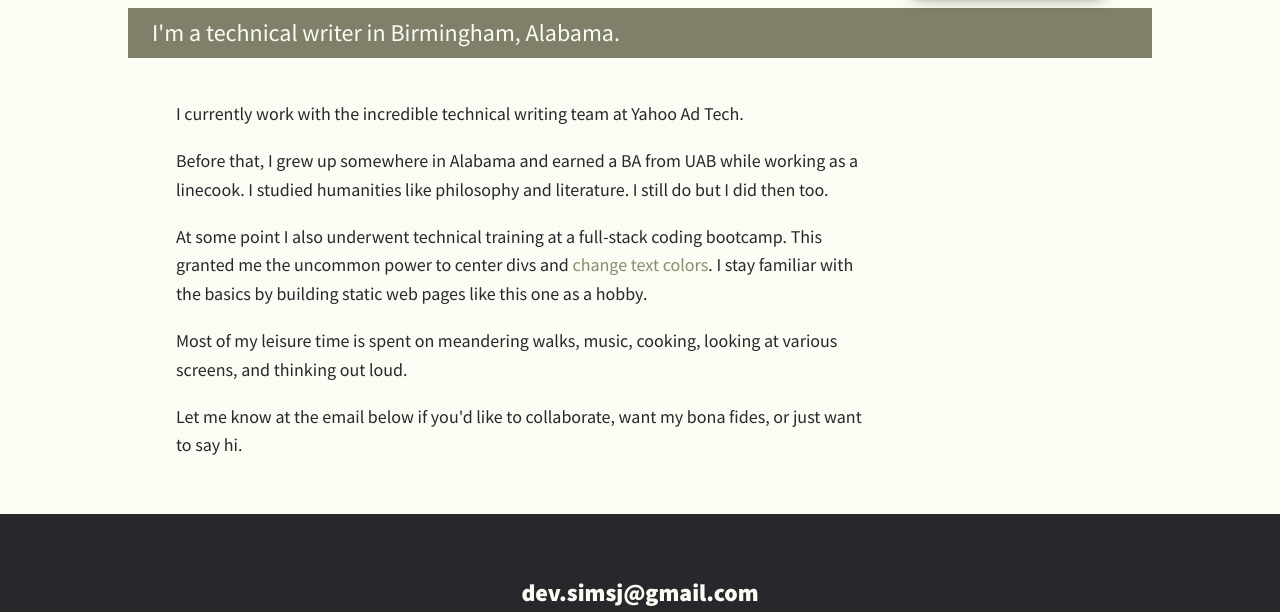
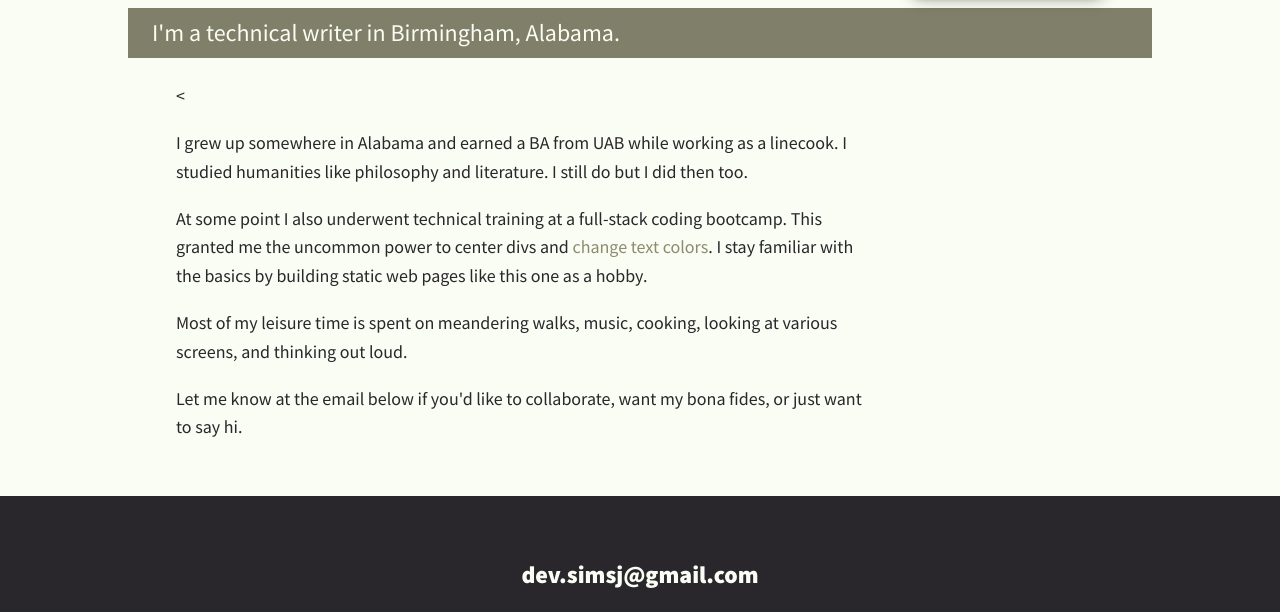
Before and after one commit to simsj93/personal-site, a website: page dist/index.html in a window 1280 px wide. Shown: the part 1140-1752 px from the top of the page. Drawn offline with nearby package versions, Linux system fonts and the light colour scheme.

Commit message:
Update index.html

```diff
--- a/dist/index.html
+++ b/dist/index.html
@@ -52,7 +52,7 @@
         <p class="section__subtitle section__subtitle--about">I'm a technical writer in Birmingham, Alabama.</p>
 
         <div class="about-me__body">
-           <p>I currently work with the incredible technical writing team at Yahoo Ad Tech.</p><p>Before that, I grew up somewhere in Alabama and earned a BA from UAB while working as a linecook. I studied humanities like philosophy and literature. I still do but I did then too.</p><p>At some point I also underwent technical training at a full-stack coding bootcamp. This granted me the uncommon power to center divs and
+           <<p>I grew up somewhere in Alabama and earned a BA from UAB while working as a linecook. I studied humanities like philosophy and literature. I still do but I did then too.</p><p>At some point I also underwent technical training at a full-stack coding bootcamp. This granted me the uncommon power to center divs and
                <span class="color_target">change </span><span class="color_target" >text </span><span class="color_target">colors</span>. I stay familiar with the basics by building static web pages like this one as a hobby.</p> <p>Most of my leisure time is spent on meandering walks, music, cooking, looking at various screens, and thinking out loud.</p> <p>Let me know at the email below if you'd like to collaborate, want my bona fides, or just want to say hi.</p>
         </div>
         <img src="./img/littlepage.jpeg" alt="some time in the woods" class="about-me__img">
```
